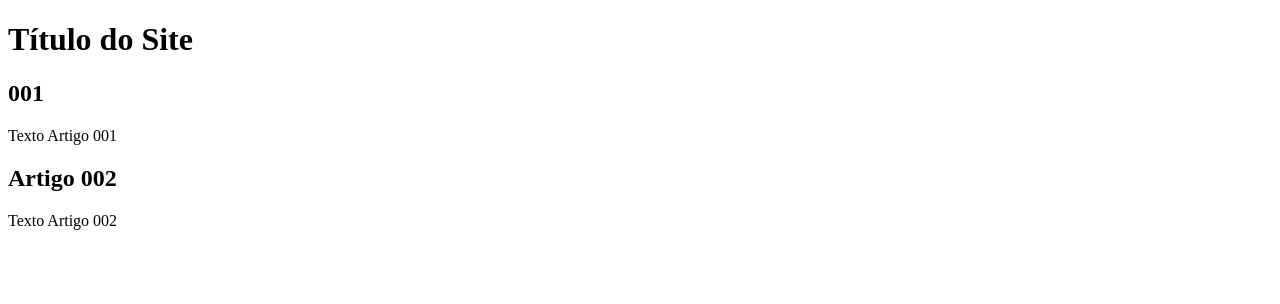
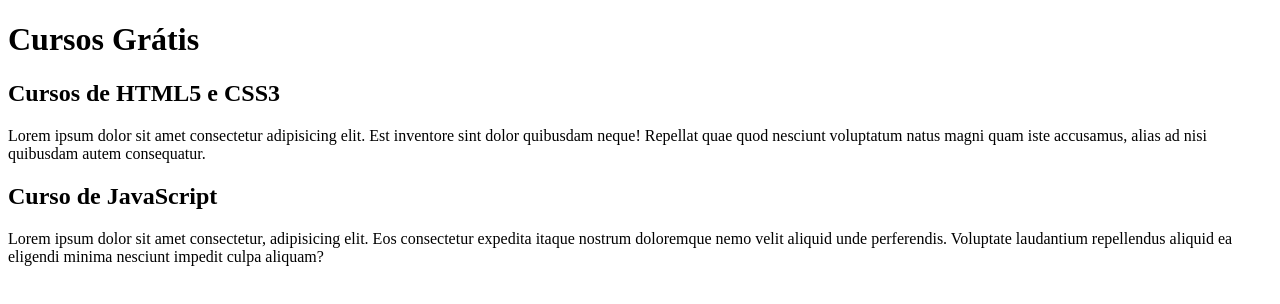
Before and after one commit to Luciano-Gabriel-RR/projeto-site, a plain HTML site: page index.html in a window 1280 px wide. Drawn offline with Linux system fonts and the light colour scheme.

Commit message:
comecei a escrever conteúdo

```diff
--- a/index.html
+++ b/index.html
@@ -8,15 +8,15 @@
 <body>
    <main>
     <header>
-        <h1>Título do Site</h1>
+        <h1>Cursos Grátis</h1>
     </header>
     <article>
-        <h2>001</h2>
-        <p>Texto Artigo 001</p>
+        <h2>Cursos de HTML5 e CSS3</h2>
+        <p>Lorem ipsum dolor sit amet consectetur adipisicing elit. Est inventore sint dolor quibusdam neque! Repellat quae quod nesciunt voluptatum natus magni quam iste accusamus, alias ad nisi quibusdam autem consequatur.</p>
     </article>
     <Article>
-        <h2>Artigo 002</h2>
-        <p>Texto Artigo 002</p>
+        <h2>Curso de JavaScript</h2>
+        <p>Lorem ipsum dolor sit amet consectetur, adipisicing elit. Eos consectetur expedita itaque nostrum doloremque nemo velit aliquid unde perferendis. Voluptate laudantium repellendus aliquid ea eligendi minima nesciunt impedit culpa aliquam?</p>
     </Article>
    </main>
 </body>
```
